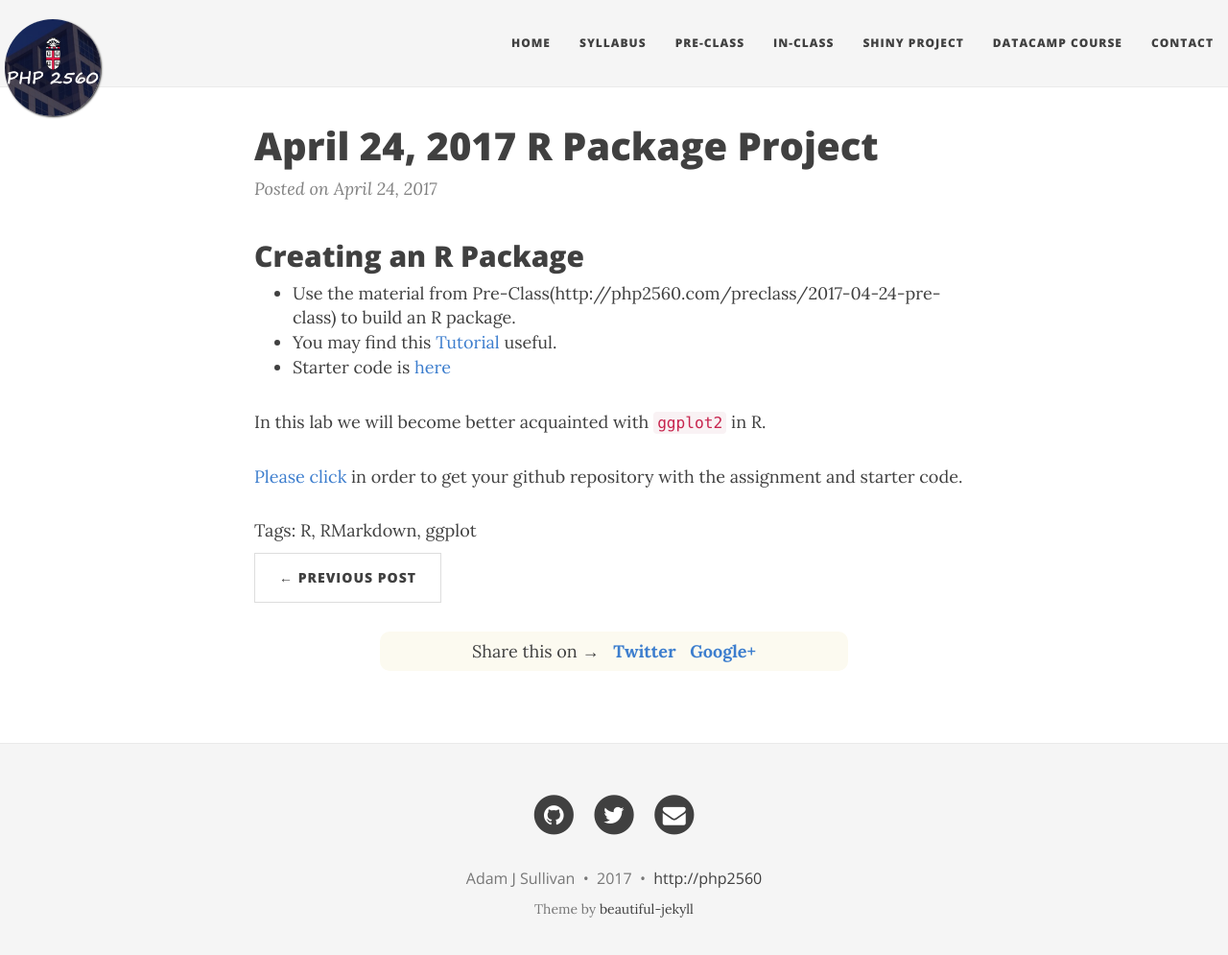
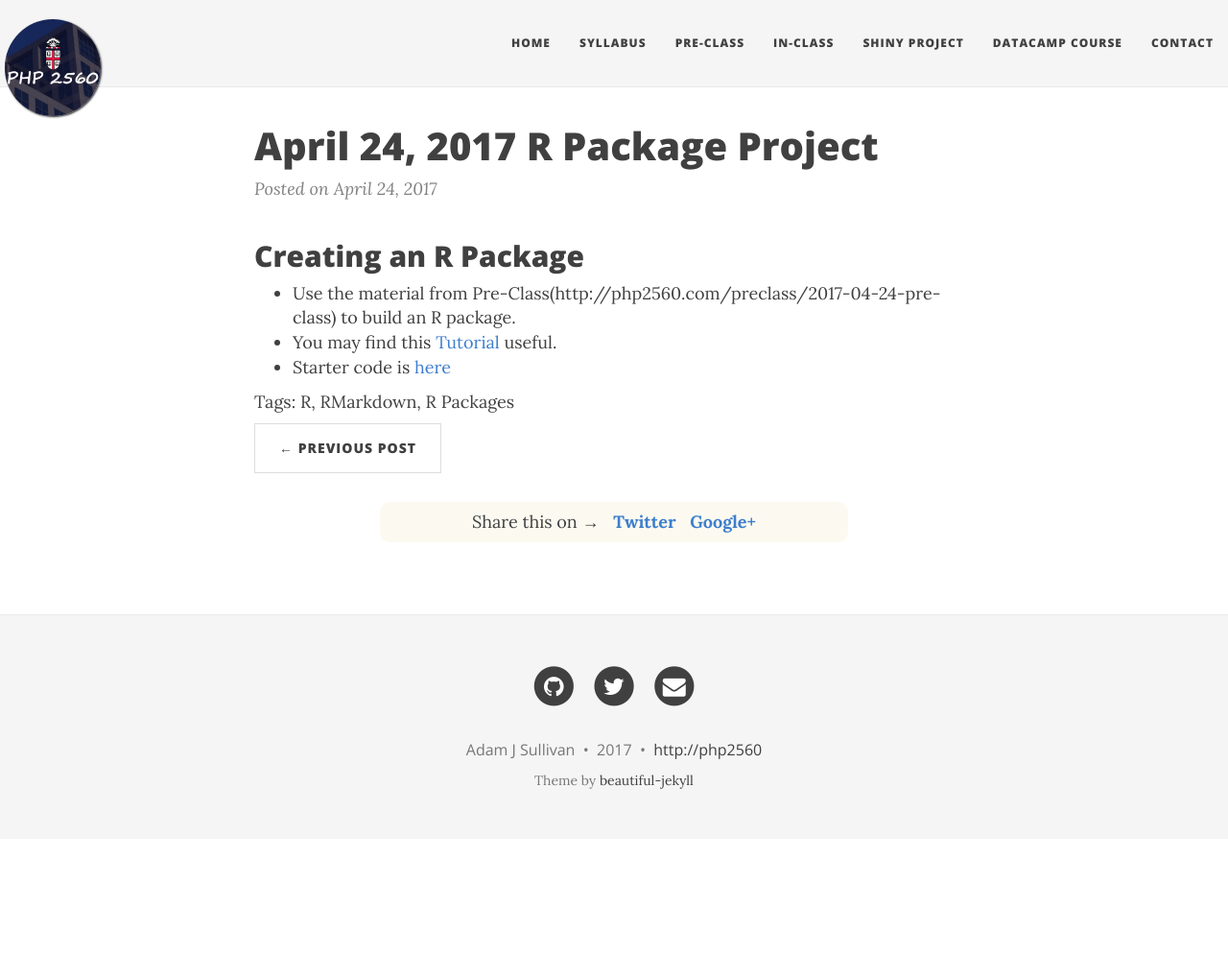
Before and after one commit to php2560/inclass, a Jekyll site: the page built from _posts/2017-04-24-in-class-lab.md, in a window 1280 px wide and 1008 px high. Shown: the top 995 px of the window at 96% size. Built offline with Jekyll 4.4.1, drawn with Linux system fonts in a browser that asks for light colours; nearby versions of some CDN libraries; comment, search, counter and statistics services are not loaded.

Commit message:
April 24 in class

```diff
--- a/_posts/2017-04-24-in-class-lab.md
+++ b/_posts/2017-04-24-in-class-lab.md
@@ -1,7 +1,7 @@
 ---
 layout: post
 title: "April 24, 2017 R Package Project"
-tags: [R, RMarkdown, ggplot]
+tags: [R, RMarkdown, R Packages]
 ---
 
 
@@ -12,8 +12,3 @@ tags: [R, RMarkdown, ggplot]
 - Use the material from Pre-Class(http://php2560.com/preclass/2017-04-24-pre-class) to build an R package.
 - You may find this [Tutorial](http://stat545.com/packages04_foofactors-package-01.html) useful.
 - Starter code is [here](https://classroom.github.com/assignment-invitations/7f924f9b4f0aa3856ec7673b5122bdfc)
-
-
-In this lab we will become better acquainted with `ggplot2` in R.
-
-[Please click](https://classroom.github.com/group-assignment-invitations/5c8954890fcd279bfa559456fba2ed8a) in order to get your github repository with the assignment and starter code.
```
